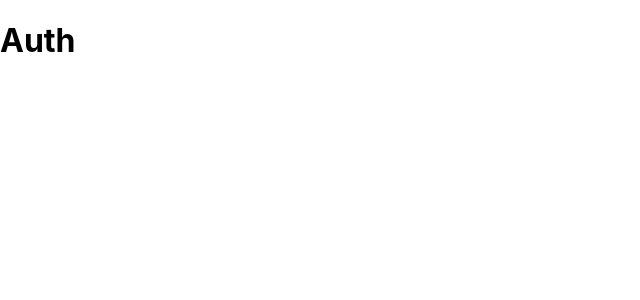
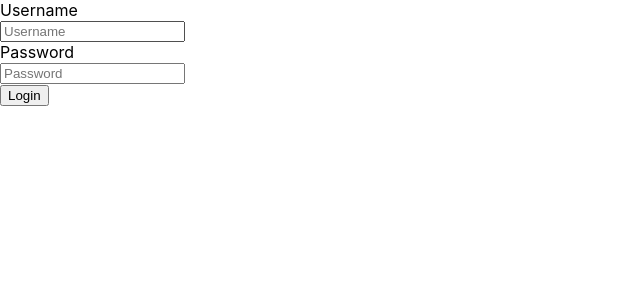
Before and after one commit to cyt91/movie-rater-front-end, a React (Create React App) app: page / in a window 1280 px wide. Shown: the top 300 px of the page, without its empty margins (0-640 px from the left). Built offline with nearby package versions, Linux system fonts and the light colour scheme.

Commit message:
set up login API and login UI

```diff
--- a/src/api-service.js
+++ b/src/api-service.js
@@ -32,4 +32,14 @@ export default class API {
       },
     });
   }
+
+  static loginUser(body) {
+    return fetch(`http://127.0.0.1:8000/auth/`, {
+      method: 'POST',
+      headers: {
+        'Content-Type': 'application/json',
+      },
+      body: JSON.stringify(body),
+    }).then((response) => response.json());
+  }
 }
--- a/src/components/auth.js
+++ b/src/components/auth.js
@@ -1,5 +1,41 @@
-import React from 'react';
+import React, { useState } from 'react';
+import API from '../api-service';
 
 export default function Auth() {
-  return <h1>Auth</h1>;
+  const [username, setUsername] = useState('');
+  const [password, setPassword] = useState('');
+
+  const loginClicked = () => {
+    API.loginUser({ username, password })
+      .then((response) => console.log(response.token))
+      .catch((error) => console.error(error));
+  };
+
+  return (
+    <div>
+      <label htmlFor="username">Username</label>
+      <br />
+      <input
+        id="username"
+        type="text"
+        placeholder="Username"
+        value={username}
+        onChange={(event) => setUsername(event.target.value)}
+      />
+      <br />
+      <label htmlFor="password">Password</label>
+      <br />
+      <input
+        id="password"
+        type="password"
+        placeholder="Password"
+        value={password}
+        onChange={(event) => setPassword(event.target.value)}
+      />
+      <br />
+      <button type="submit" onClick={loginClicked}>
+        Login
+      </button>
+    </div>
+  );
 }
```
